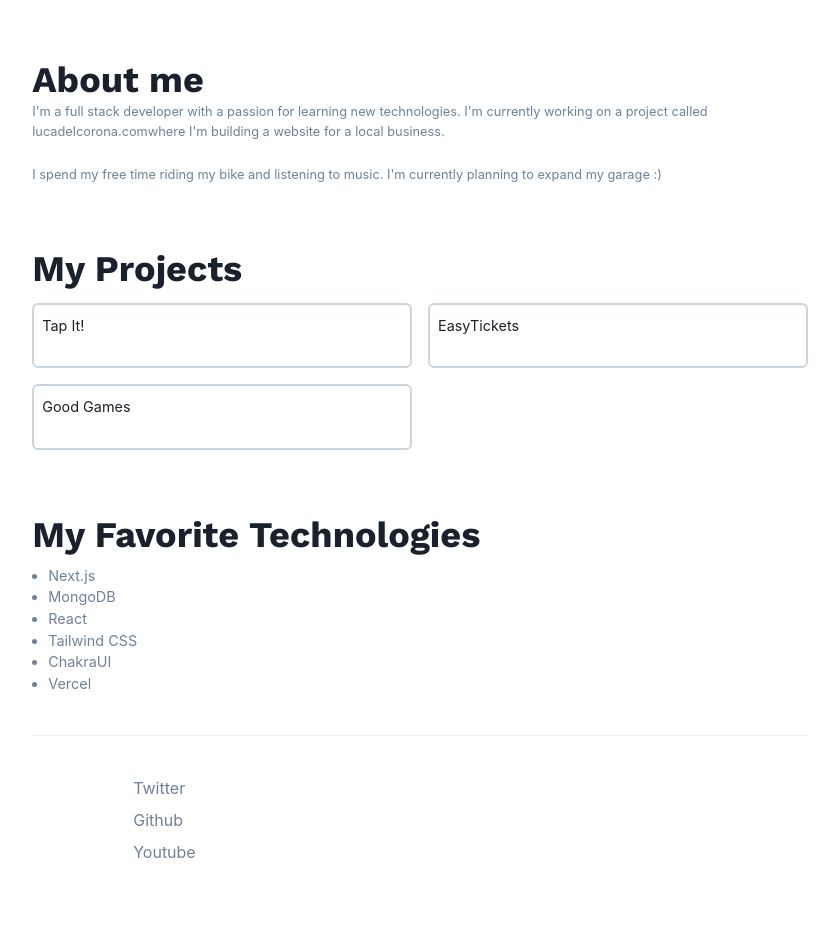
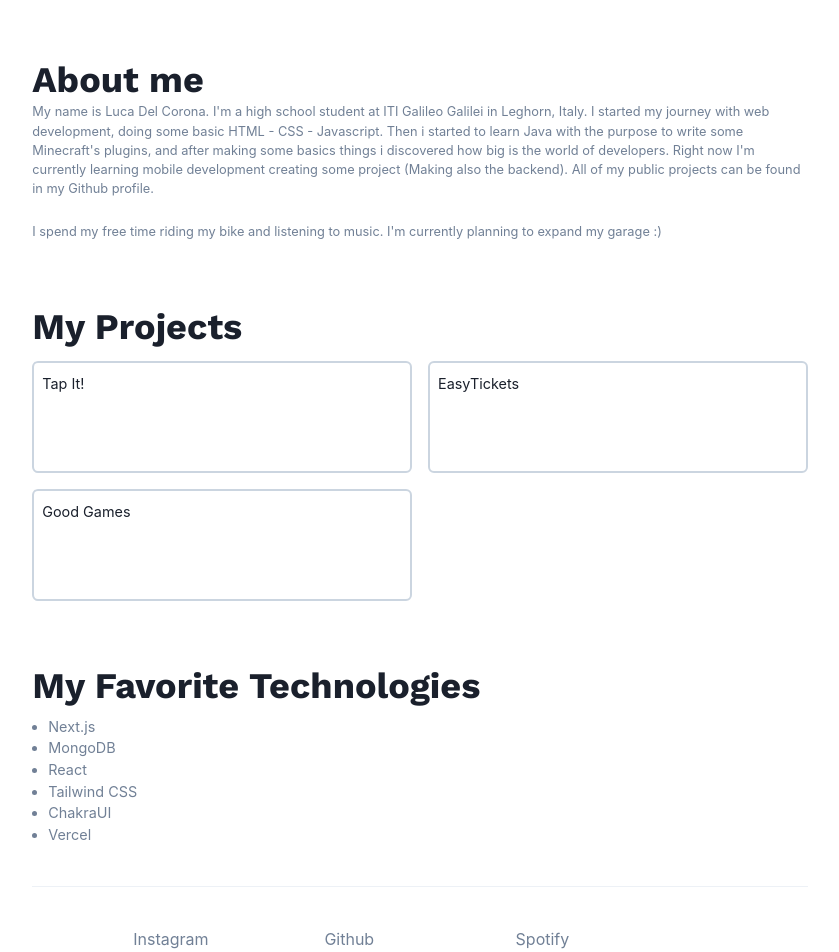
Before and after one commit to VoidElle/Portfolio, a Next.js app: page / in a window 1280 px wide. Shown: the part 200-1152 px from the top of the page, without its empty margins (220-1059 px from the left). Built offline with nearby package versions, Linux system fonts and the light colour scheme.

Commit message:
🎉 Finished the footer and added SEO tags

```diff
--- a/components/Footer.tsx
+++ b/components/Footer.tsx
@@ -1,14 +1,25 @@
 import React from "react";
-import { Container, Text, Grid, Stack } from "@chakra-ui/react";
+import { Container, Text, Grid, Stack, Link as StyledLink } from "@chakra-ui/react";
+import Link from "next/link";
 
 const Footer = () => {
-    return(
+    return (
         <Container h={"20vh"}>
             <Grid templateColumns={"repeat(3, 1fr)"} textColor="gray.500">
                 <Stack>
-                    <Text>Twitter</Text>
-                    <Text>Github</Text>
-                    <Text>Youtube</Text>
+                    <StyledLink href="https://www.instagram.com/luca.del.corona/" target="_blank">
+                        Instagram
+                    </StyledLink>
+                </Stack>
+                <Stack>
+                    <StyledLink href="https://github.com/VoidElle" target="_blank">
+                        Github
+                    </StyledLink>
+                </Stack>
+                <Stack>
+                    <StyledLink href="https://open.spotify.com/user/lucadelc" target="_blank">
+                        Spotify
+                    </StyledLink>
                 </Stack>
             </Grid>
         </Container>
--- a/components/Project.tsx
+++ b/components/Project.tsx
@@ -8,7 +8,7 @@ interface ProjectProps {
 
 const Project = (props: ProjectProps) => {
     return(
-        <Stack borderWidth="2px" borderColor="gray.300" p={2} rounded="md" pb={6}>
+        <Stack borderWidth="2px" borderColor="gray.300" p={2} rounded="md" pb={6} h={28}>
             <Heading pt={1} fontWeight="regular" fontSize={{ base: "0.8em", md: "0.9em" }}>
                 {props.title}
             </Heading>
--- a/pages/index.tsx
+++ b/pages/index.tsx
@@ -1,6 +1,5 @@
 import Head from "next/head";
-import Image from "next/image";
-import { Container, Heading, Text, Grid, UnorderedList, ListItem, Divider } from "@chakra-ui/react";
+import { Container, Heading, Text, Grid, Divider } from "@chakra-ui/react";
 import Project from "../components/Project";
 import Technologies from "../components/Technologies";
 import Footer from "../components/Footer";
@@ -8,7 +7,17 @@ import Footer from "../components/Footer";
 export default function Home() {
   const width = "80ch";
   return(
-      <>
+      <div>
+          <Head>
+              <title>Luca Del Corona | Portfolio</title>
+              <meta name="description" content="Luca Del Corona portfolio" />
+              <meta property="og:url" content="https://www.lucadelcorona.com" />
+              <meta property="og:type" content="website" />
+              <meta property="og:title" content="Luca Del Corona | Portfolio" />
+              <meta property="og:description" content="Luca Del Corona portfolio" />
+              <meta property="og:image" content="https://source.unsplash.com/collection/94997000/" />
+              <link rel="shortcut icon" href="/favicon.ico" type="image/x-icon" />
+          </Head>
           <Container pt={{ base: "4", md: "32" }} maxW={width}>
               <Heading fontFamily="Work Sans">
                   Hi, I&apos;m Luca Del Corona 👋
@@ -23,14 +32,11 @@ export default function Home() {
                   About me
               </Heading>
               <Text textColor="gray.500" fontSize={{ base: "0.8em", md: "0.9md" }}>
-                I&apos;m a full stack developer with a passion for learning new technologies.
-                I&apos;m currently working on a project called <a href="https://www.lucadelcorona.com">lucadelcorona.com</a>
-                where I&apos;m building a website for a local business.
+                  My name is Luca Del Corona. I&apos;m a high school student at ITI Galileo Galilei in Leghorn, Italy. I started my journey with web development, doing some basic HTML - CSS - Javascript. Then i started to learn Java with the purpose to write some Minecraft&apos;s plugins, and after making some basics things i discovered how big is the world of developers. Right now I&apos;m currently learning mobile development creating some project (Making also the backend). All of my public projects can be found in my Github profile.
               </Text>
               <br />
               <Text textColor="gray.500" fontSize={{ base: "0.8em", md: "0.9md" }}>
-                I spend my free time riding my bike and listening to music.
-                I&apos;m currently planning to expand my garage :)
+                  I spend my free time riding my bike and listening to music. I&apos;m currently planning to expand my garage :)
               </Text>
           </Container>
           <Container pt={16} maxW={width}>
@@ -62,6 +68,6 @@ export default function Home() {
               <Divider />
           </Container>
           <Footer />
-      </>
+      </div>
   );
 };
```
Lines whose indentation alone changed are shown as unchanged.
